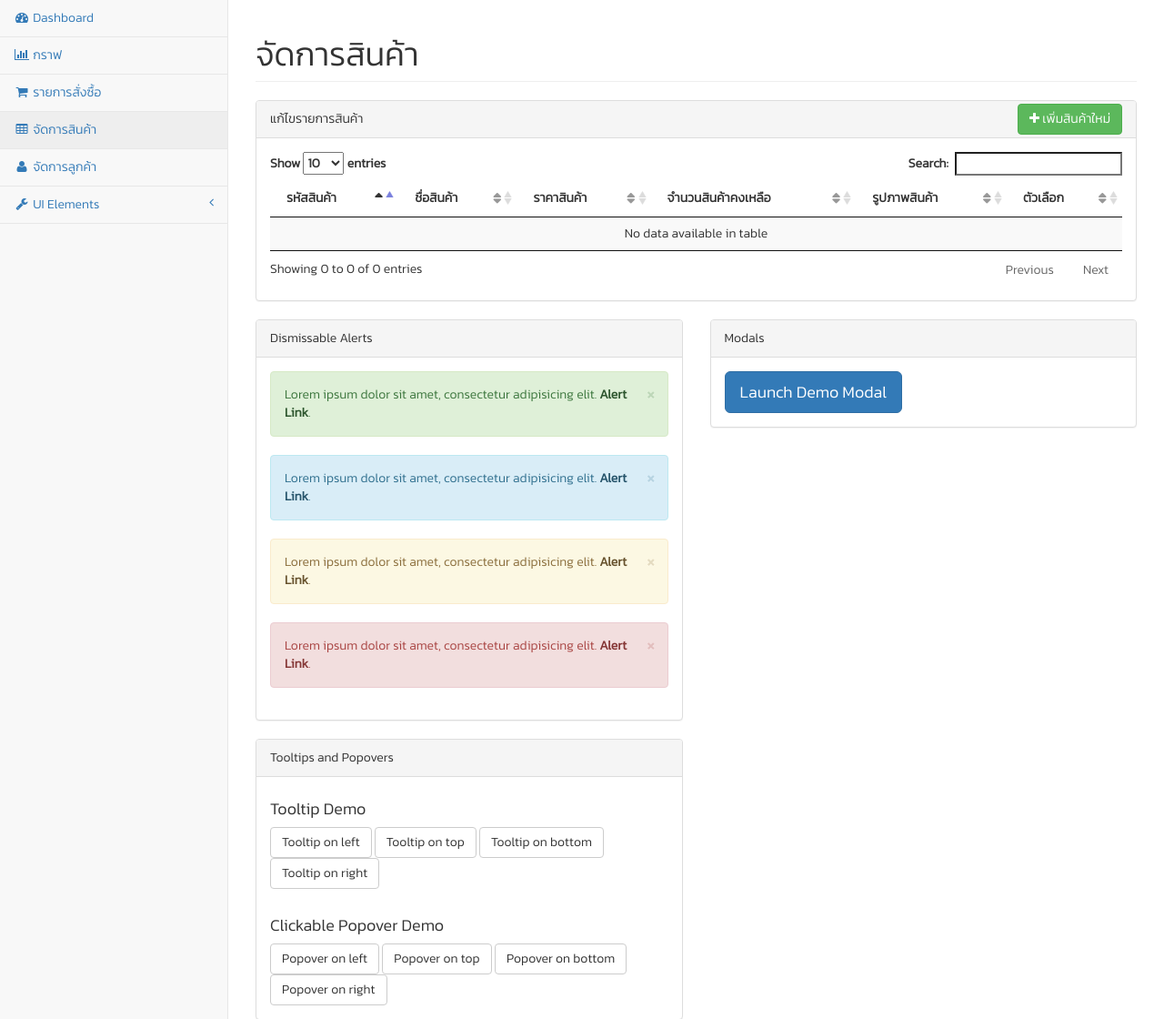
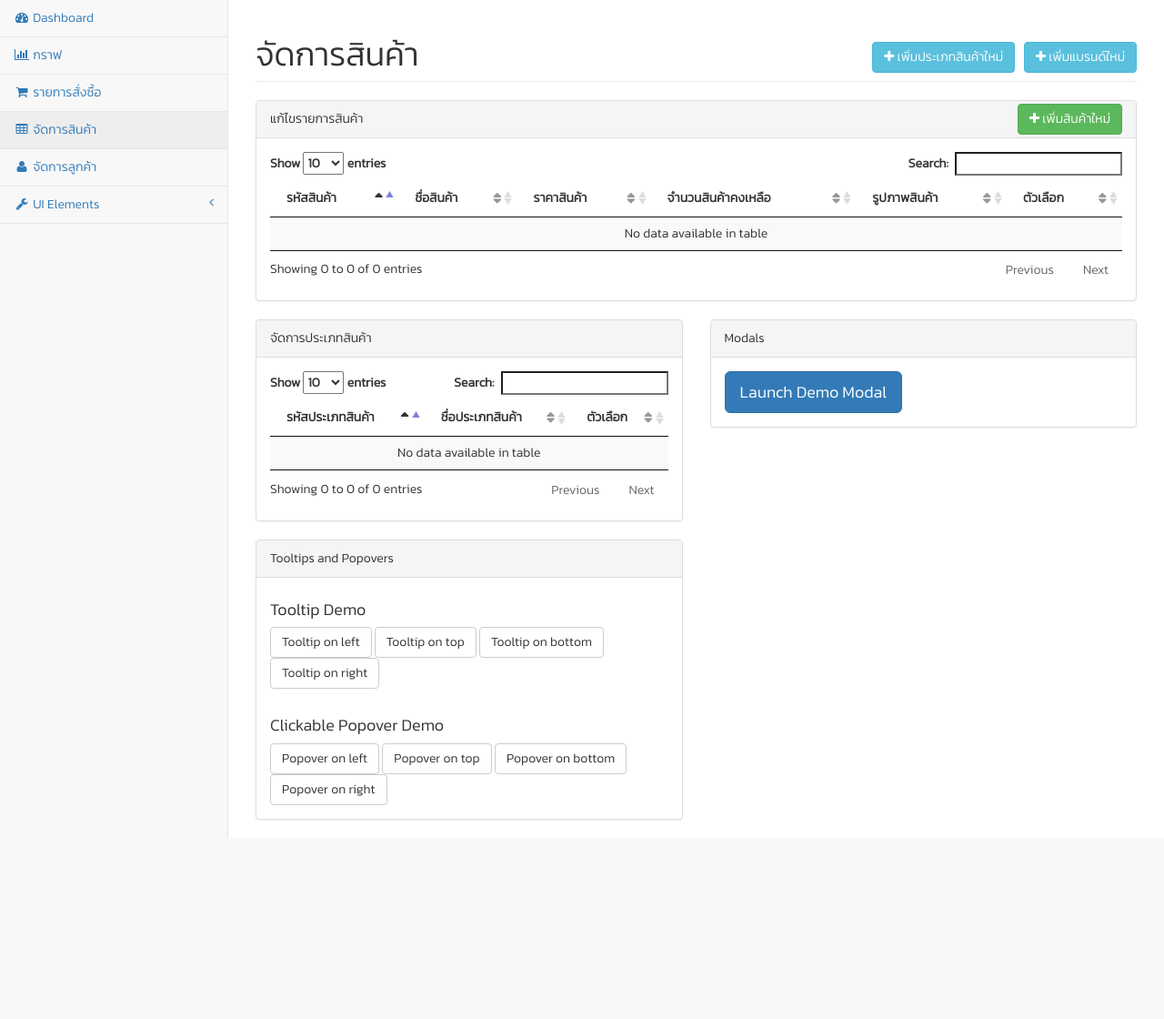
Before and after one commit to panuwit169/Lip-Inc, a PHP site: page /page/backend/pages/product.php in a window 1280 px wide. Shown: the part 51-1171 px from the top of the page at 91% size. After the commit the page ends 972 px from the top, so only its background shows below. Run offline with PHP 8.4, Linux system fonts and the light colour scheme; the template is opened without the code that fills it, so the values that code supplies are empty; a stand-in replaces the project's code that opens the database connection.

Commit message:
add protype

```diff
--- a/page/backend/pages/product.php
+++ b/page/backend/pages/product.php
@@ -34,7 +34,15 @@
         <div id="page-wrapper">
             <div class="row">
                 <div class="col-lg-12">
-                    <h1 class="page-header">จัดการสินค้า</h1>
+                    <h1 class="page-header">จัดการสินค้า
+                      <a style="float:right;" href="addnew_brand.php">
+                        <button type="button" class="btn btn-info"><i class="fa fa-plus" aria-hidden="true"></i> เพิ่มแบรนด์ใหม่</button>
+                      </a>
+                      <a style="float:right;margin-right:10px" href="addnew_protype.php">
+                        <button type="button" class="btn btn-info"><i class="fa fa-plus" aria-hidden="true"></i> เพิ่มประเภทสินค้าใหม่</button>
+                      </a>
+                    </h1>
+
                 </div>
                 <!-- /.col-lg-12 -->
             </div>
@@ -89,7 +97,6 @@
                                 </tr>
                                 <?php
                                   }
-                                  mysql_close($con);
                                 ?>
                               </tbody>
 
@@ -105,26 +112,42 @@
                 <div class="col-lg-6">
                     <div class="panel panel-default">
                         <div class="panel-heading">
-                            Dismissable Alerts
+                            จัดการประเภทสินค้า
                         </div>
                         <!-- /.panel-heading -->
                         <div class="panel-body">
-                            <div class="alert alert-success alert-dismissable">
-                                <button type="button" class="close" data-dismiss="alert" aria-hidden="true">&times;</button>
-                                Lorem ipsum dolor sit amet, consectetur adipisicing elit. <a href="#" class="alert-link">Alert Link</a>.
-                            </div>
-                            <div class="alert alert-info alert-dismissable">
-                                <button type="button" class="close" data-dismiss="alert" aria-hidden="true">&times;</button>
-                                Lorem ipsum dolor sit amet, consectetur adipisicing elit. <a href="#" class="alert-link">Alert Link</a>.
-                            </div>
-                            <div class="alert alert-warning alert-dismissable">
-                                <button type="button" class="close" data-dismiss="alert" aria-hidden="true">&times;</button>
-                                Lorem ipsum dolor sit amet, consectetur adipisicing elit. <a href="#" class="alert-link">Alert Link</a>.
-                            </div>
-                            <div class="alert alert-danger alert-dismissable">
-                                <button type="button" class="close" data-dismiss="alert" aria-hidden="true">&times;</button>
-                                Lorem ipsum dolor sit amet, consectetur adipisicing elit. <a href="#" class="alert-link">Alert Link</a>.
-                            </div>
+                          <table id="protype" class="display" cellspacing="0" width="100%">
+                            <thead>
+                              <tr>
+                                <th>รหัสประเภทสินค้า</th>
+                                <th>ชื่อประเภทสินค้า</th>
+                                <th>ตัวเลือก</th>
+                              </tr>
+                            </thead>
+                            <?php
+                              $sqltxt2 = "SELECT * FROM product_type order by protype_id ASC";
+                              $result2 = mysql_query ($sqltxt2,$con);
+                            ?>
+                            <tbody>
+                              <?php
+                                while($rs2 = mysql_fetch_array($result2)){
+                              ?>
+                              <tr>
+                                <td><?php echo $rs2["protype_id"]; ?></td>
+                                <td><?php echo $rs2["protype_name"]; ?></td>
+                                <td>
+                                  <?php
+                                    echo "<a href=\"../../../process/backend/deleteprotype.php?id=$rs2[0]\" ";
+                                    echo "onclick=\"return confirm('ยืนยันการลบข้อมูลสินค้า $rs2[1]')\"><button type=\"button\" class=\"btn btn-danger\">ลบ</button></a>";
+                                  ?>
+                                </td>
+                              </tr>
+                              <?php
+                                }
+                              ?>
+                            </tbody>
+
+                          </table>
                         </div>
                         <!-- .panel-body -->
                     </div>
@@ -229,6 +252,7 @@
     //datatble
     $(document).ready(function(){
         $('#product').DataTable();
+        $('#protype').DataTable();
     });
     </script>
 
```
